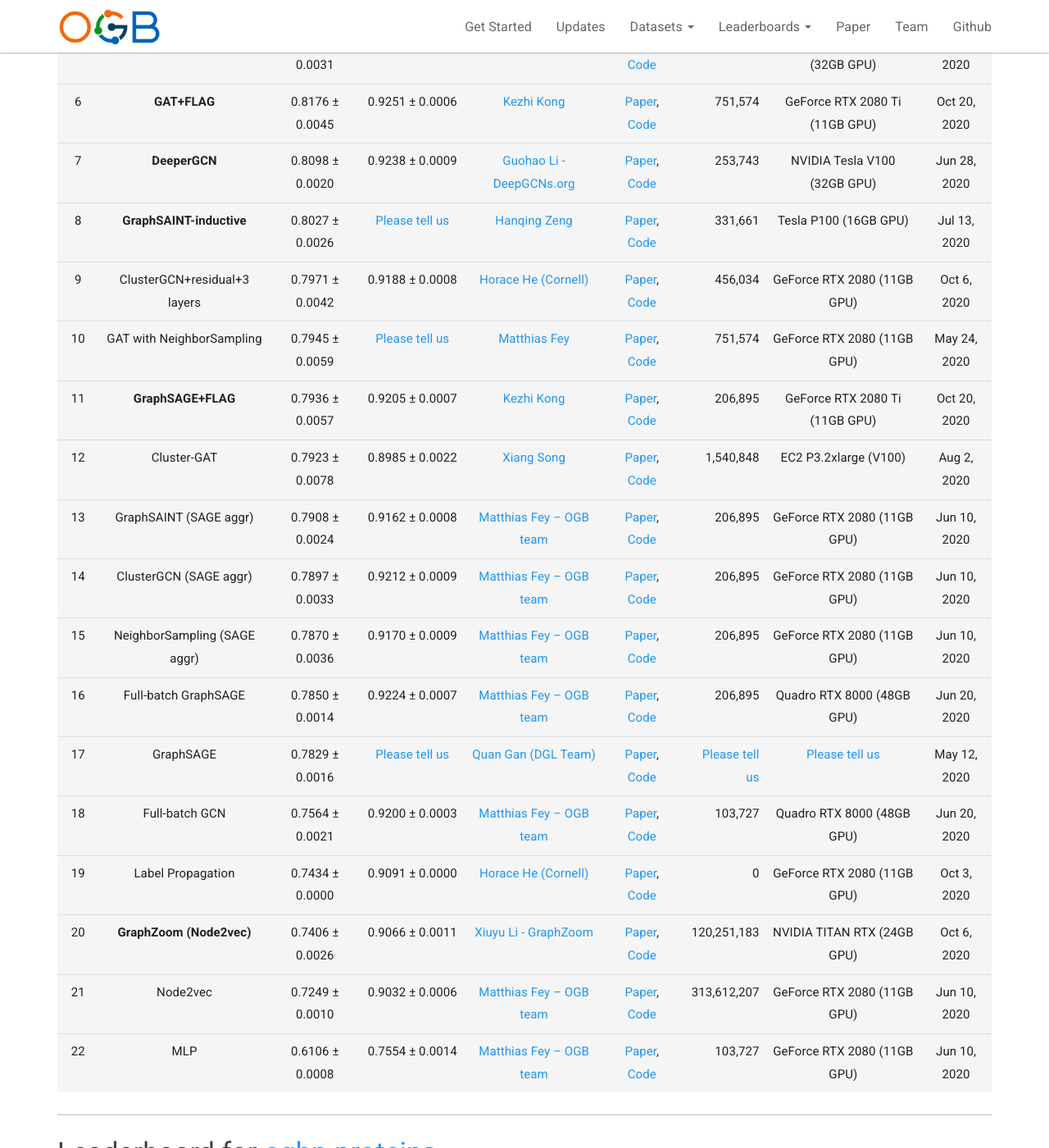
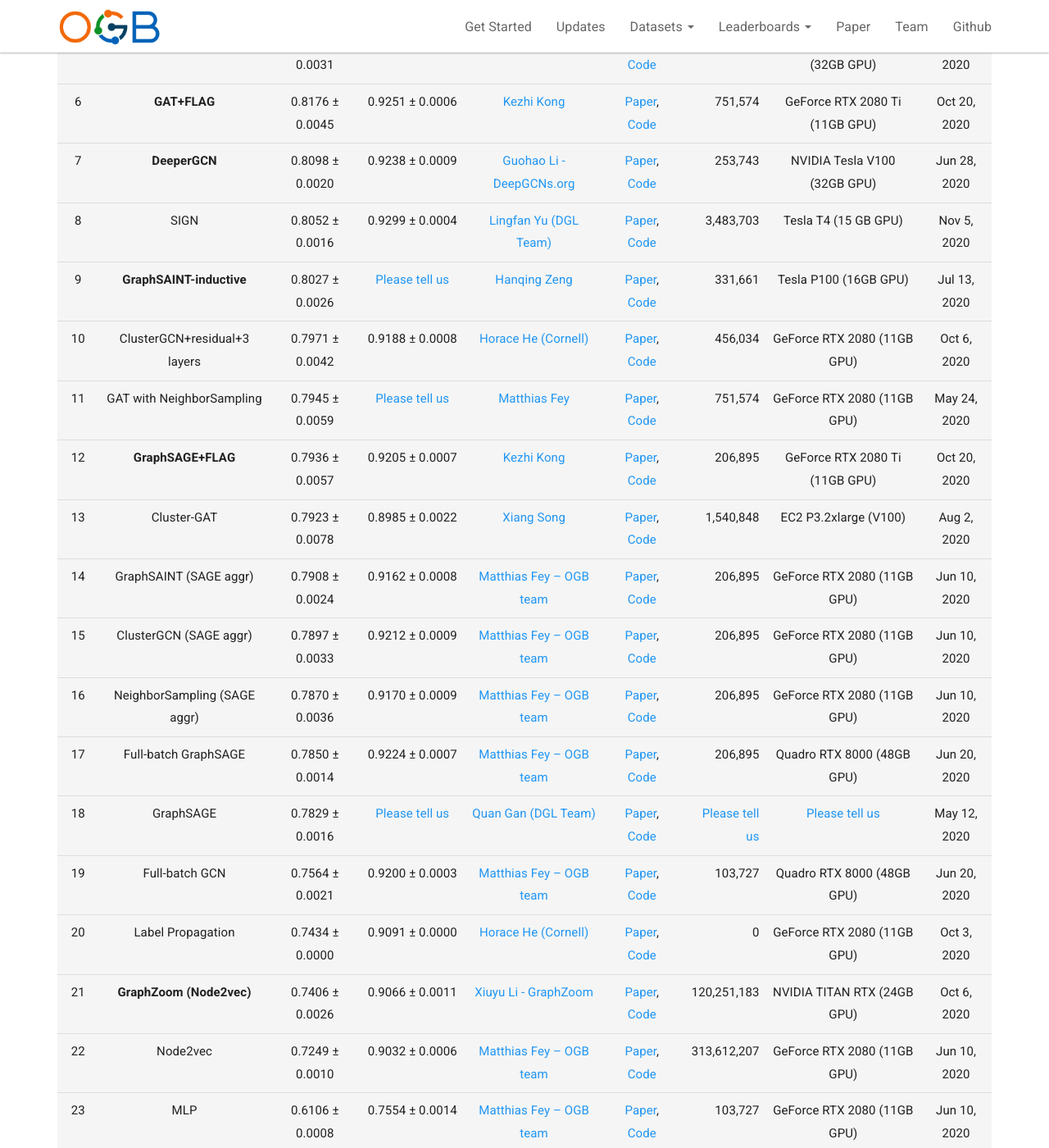
Before and after one commit to snap-stanford/ogb-web, a Jekyll site: the page built from _docs/leaderboard/leader_nodeprop.md, in a window 1280 px wide and 1400 px high, scrolled down 993 px. Shown: the whole window at 82% size. Built offline with Jekyll 4.4.1, drawn with Linux system fonts in a browser that asks for light colours.

Commit message:
updateleaderboard

```diff
--- a/_docs/leaderboard/leader_nodeprop.md
+++ b/_docs/leaderboard/leader_nodeprop.md
@@ -33,21 +33,22 @@ The **bold** method name indicates that the implementation is **official** (by t
 |  5  |  **DeeperGCN+FLAG**  | 0.8193 ± 0.0031   | 0.9221 ± 0.0037 |[Kezhi Kong](mailto:kong@cs.umd.edu) | [Paper](https://arxiv.org/abs/2010.09891), [Code](https://github.com/devnkong/FLAG) | 253,743 | NVIDIA Tesla V100 (32GB GPU) | Oct 20, 2020 |
 |  6  |  **GAT+FLAG**  | 0.8176 ± 0.0045   | 0.9251 ± 0.0006 |[Kezhi Kong](mailto:kong@cs.umd.edu) | [Paper](https://arxiv.org/abs/2010.09891), [Code](https://github.com/devnkong/FLAG) | 751,574 | GeForce RTX 2080 Ti (11GB GPU) | Oct 20, 2020 |
 |  7  |  **DeeperGCN**  | 0.8098 ± 0.0020   | 0.9238 ± 0.0009 |[Guohao Li - DeepGCNs.org](mailto:guohao.li@kaust.edu.sa) | [Paper](https://arxiv.org/abs/2006.07739), [Code](https://github.com/lightaime/deep_gcns_torch/tree/master/examples/ogb) | 253,743 | NVIDIA Tesla V100 (32GB GPU) | Jun 28, 2020 |
-|  8  |  **GraphSAINT-inductive**  | 0.8027 ± 0.0026   | [Please tell us](mailto:ogb@cs.stanford.edu) |[Hanqing Zeng](mailto:zengh@usc.edu) | [Paper](https://arxiv.org/abs/1907.04931), [Code](https://github.com/GraphSAINT/GraphSAINT/tree/master/graphsaint/open_graph_benchmark) | 331,661 | Tesla P100 (16GB GPU) | Jul 13, 2020 |
-|  9  |  ClusterGCN+residual+3 layers  | 0.7971 ± 0.0042   | 0.9188 ± 0.0008 | [Horace He (Cornell)](mailto:hh498@cornell.edu) | [Paper](https://arxiv.org/abs/1905.07953), [Code](https://github.com/Chillee/ogb_baselines) | 456,034 | GeForce RTX 2080 (11GB GPU) | Oct 6, 2020 |
-|  10  |  GAT with NeighborSampling  | 0.7945 ± 0.0059   | [Please tell us](mailto:ogb@cs.stanford.edu) | [Matthias Fey](mailto:matthias.fey@tu-dortmund.de) | [Paper](https://arxiv.org/abs/1710.10903), [Code](https://github.com/rusty1s/pytorch_geometric/blob/master/examples/ogbn_products_gat.py) | 751,574 | GeForce RTX 2080 (11GB GPU) | May 24, 2020 |
-|  11  |  **GraphSAGE+FLAG**  | 0.7936 ± 0.0057   | 0.9205 ± 0.0007 |[Kezhi Kong](mailto:kong@cs.umd.edu) | [Paper](https://arxiv.org/abs/2010.09891), [Code](https://github.com/devnkong/FLAG) | 206,895 | GeForce RTX 2080 Ti (11GB GPU) | Oct 20, 2020 |
-|  12  |  Cluster-GAT  | 0.7923 ± 0.0078   | 0.8985 ± 0.0022 | [Xiang Song](mailto:classicxsong@gmail.com) | [Paper](https://arxiv.org/abs/1905.07953), [Code](https://github.com/dmlc/dgl/tree/master/examples/pytorch/ogb/cluster-gat) | 1,540,848 | EC2 P3.2xlarge (V100) | Aug 2, 2020 |
-|  13  |  GraphSAINT (SAGE aggr)  | 0.7908 ± 0.0024   | 0.9162 ± 0.0008 | [Matthias Fey -- OGB team](mailto:matthias.fey@tu-dortmund.de) | [Paper](https://arxiv.org/abs/1907.04931), [Code](https://github.com/snap-stanford/ogb/tree/master/examples/nodeproppred/products) | 206,895 | GeForce RTX 2080 (11GB GPU) | Jun 10, 2020 |
-|  14  |  ClusterGCN (SAGE aggr)  | 0.7897 ± 0.0033   | 0.9212 ± 0.0009 | [Matthias Fey -- OGB team](mailto:matthias.fey@tu-dortmund.de) | [Paper](https://arxiv.org/abs/1905.07953), [Code](https://github.com/snap-stanford/ogb/tree/master/examples/nodeproppred/products) | 206,895 | GeForce RTX 2080 (11GB GPU) | Jun 10, 2020 |
-|  15  |  NeighborSampling (SAGE aggr)  | 0.7870 ± 0.0036   | 0.9170 ± 0.0009 | [Matthias Fey -- OGB team](mailto:matthias.fey@tu-dortmund.de) | [Paper](https://arxiv.org/abs/1706.02216), [Code](https://github.com/snap-stanford/ogb/tree/master/examples/nodeproppred/products) | 206,895 | GeForce RTX 2080 (11GB GPU) | Jun 10, 2020 |
-|  16  |  Full-batch GraphSAGE  | 0.7850 ± 0.0014   | 0.9224 ± 0.0007 | [Matthias Fey -- OGB team](mailto:matthias.fey@tu-dortmund.de) | [Paper](https://arxiv.org/abs/1706.02216), [Code](https://github.com/snap-stanford/ogb/tree/master/examples/nodeproppred/products) | 206,895 | Quadro RTX 8000 (48GB GPU) | Jun 20, 2020 |
-|  17  |  GraphSAGE  | 0.7829 ± 0.0016   | [Please tell us](mailto:ogb@cs.stanford.edu) | [Quan Gan (DGL Team)](mailto:quagan@amazon.com) | [Paper](https://arxiv.org/abs/1706.02216), [Code](https://github.com/dmlc/dgl/tree/master/examples/pytorch/ogb/ogbn-products/graphsage) | [Please tell us](mailto:ogb@cs.stanford.edu) | [Please tell us](mailto:ogb@cs.stanford.edu) | May 12, 2020 |
-|  18  |  Full-batch GCN  | 0.7564 ± 0.0021   | 0.9200 ± 0.0003 | [Matthias Fey -- OGB team](mailto:matthias.fey@tu-dortmund.de) | [Paper](https://arxiv.org/abs/1609.02907), [Code](https://github.com/snap-stanford/ogb/tree/master/examples/nodeproppred/products) | 103,727 | Quadro RTX 8000 (48GB GPU) | Jun 20, 2020 |
-|  19  |  Label Propagation  | 0.7434 ± 0.0000   | 0.9091 ± 0.0000 | [Horace He (Cornell)](mailto:hh498@cornell.edu) | [Paper](http://pages.cs.wisc.edu/~jerryzhu/pub/thesis.pdf), [Code](https://github.com/Chillee/CorrectAndSmoothOGB) | 0 | GeForce RTX 2080 (11GB GPU) | Oct 3, 2020 |
-|  20  |  **GraphZoom (Node2vec)**  | 0.7406 ± 0.0026   | 0.9066 ± 0.0011 |[Xiuyu Li - GraphZoom](mailto:xl289@cornell.edu) | [Paper](https://openreview.net/forum?id=r1lGO0EKDH), [Code](https://github.com/cornell-zhang/GraphZoom/tree/master/ogb/ogbn-products) | 120,251,183 | NVIDIA TITAN RTX (24GB GPU) | Oct 6, 2020 |
-|  21  |  Node2vec  | 0.7249 ± 0.0010   | 0.9032 ± 0.0006 | [Matthias Fey -- OGB team](mailto:matthias.fey@tu-dortmund.de) | [Paper](https://arxiv.org/abs/1607.00653), [Code](https://github.com/snap-stanford/ogb/tree/master/examples/nodeproppred/products) | 313,612,207 | GeForce RTX 2080 (11GB GPU) | Jun 10, 2020 |
-|  22  |  MLP  | 0.6106 ± 0.0008   | 0.7554 ± 0.0014 | [Matthias Fey -- OGB team](mailto:matthias.fey@tu-dortmund.de) | [Paper](https://arxiv.org/abs/2005.00687), [Code](https://github.com/snap-stanford/ogb/tree/master/examples/nodeproppred/products) | 103,727 | GeForce RTX 2080 (11GB GPU) | Jun 10, 2020 |
+|  8  |  SIGN  | 0.8052 ± 0.0016   | 0.9299 ± 0.0004 | [Lingfan Yu (DGL Team)](mailto:lingfan.yu@nyu.edu) | [Paper](https://arxiv.org/abs/2004.11198), [Code](https://github.com/dmlc/dgl/tree/master/examples/pytorch/ogb/sign) | 3,483,703 | Tesla T4 (15 GB GPU) | Nov 5, 2020 |
+|  9  |  **GraphSAINT-inductive**  | 0.8027 ± 0.0026   | [Please tell us](mailto:ogb@cs.stanford.edu) |[Hanqing Zeng](mailto:zengh@usc.edu) | [Paper](https://arxiv.org/abs/1907.04931), [Code](https://github.com/GraphSAINT/GraphSAINT/tree/master/graphsaint/open_graph_benchmark) | 331,661 | Tesla P100 (16GB GPU) | Jul 13, 2020 |
+|  10  |  ClusterGCN+residual+3 layers  | 0.7971 ± 0.0042   | 0.9188 ± 0.0008 | [Horace He (Cornell)](mailto:hh498@cornell.edu) | [Paper](https://arxiv.org/abs/1905.07953), [Code](https://github.com/Chillee/ogb_baselines) | 456,034 | GeForce RTX 2080 (11GB GPU) | Oct 6, 2020 |
+|  11  |  GAT with NeighborSampling  | 0.7945 ± 0.0059   | [Please tell us](mailto:ogb@cs.stanford.edu) | [Matthias Fey](mailto:matthias.fey@tu-dortmund.de) | [Paper](https://arxiv.org/abs/1710.10903), [Code](https://github.com/rusty1s/pytorch_geometric/blob/master/examples/ogbn_products_gat.py) | 751,574 | GeForce RTX 2080 (11GB GPU) | May 24, 2020 |
+|  12  |  **GraphSAGE+FLAG**  | 0.7936 ± 0.0057   | 0.9205 ± 0.0007 |[Kezhi Kong](mailto:kong@cs.umd.edu) | [Paper](https://arxiv.org/abs/2010.09891), [Code](https://github.com/devnkong/FLAG) | 206,895 | GeForce RTX 2080 Ti (11GB GPU) | Oct 20, 2020 |
+|  13  |  Cluster-GAT  | 0.7923 ± 0.0078   | 0.8985 ± 0.0022 | [Xiang Song](mailto:classicxsong@gmail.com) | [Paper](https://arxiv.org/abs/1905.07953), [Code](https://github.com/dmlc/dgl/tree/master/examples/pytorch/ogb/cluster-gat) | 1,540,848 | EC2 P3.2xlarge (V100) | Aug 2, 2020 |
+|  14  |  GraphSAINT (SAGE aggr)  | 0.7908 ± 0.0024   | 0.9162 ± 0.0008 | [Matthias Fey -- OGB team](mailto:matthias.fey@tu-dortmund.de) | [Paper](https://arxiv.org/abs/1907.04931), [Code](https://github.com/snap-stanford/ogb/tree/master/examples/nodeproppred/products) | 206,895 | GeForce RTX 2080 (11GB GPU) | Jun 10, 2020 |
+|  15  |  ClusterGCN (SAGE aggr)  | 0.7897 ± 0.0033   | 0.9212 ± 0.0009 | [Matthias Fey -- OGB team](mailto:matthias.fey@tu-dortmund.de) | [Paper](https://arxiv.org/abs/1905.07953), [Code](https://github.com/snap-stanford/ogb/tree/master/examples/nodeproppred/products) | 206,895 | GeForce RTX 2080 (11GB GPU) | Jun 10, 2020 |
+|  16  |  NeighborSampling (SAGE aggr)  | 0.7870 ± 0.0036   | 0.9170 ± 0.0009 | [Matthias Fey -- OGB team](mailto:matthias.fey@tu-dortmund.de) | [Paper](https://arxiv.org/abs/1706.02216), [Code](https://github.com/snap-stanford/ogb/tree/master/examples/nodeproppred/products) | 206,895 | GeForce RTX 2080 (11GB GPU) | Jun 10, 2020 |
+|  17  |  Full-batch GraphSAGE  | 0.7850 ± 0.0014   | 0.9224 ± 0.0007 | [Matthias Fey -- OGB team](mailto:matthias.fey@tu-dortmund.de) | [Paper](https://arxiv.org/abs/1706.02216), [Code](https://github.com/snap-stanford/ogb/tree/master/examples/nodeproppred/products) | 206,895 | Quadro RTX 8000 (48GB GPU) | Jun 20, 2020 |
+|  18  |  GraphSAGE  | 0.7829 ± 0.0016   | [Please tell us](mailto:ogb@cs.stanford.edu) | [Quan Gan (DGL Team)](mailto:quagan@amazon.com) | [Paper](https://arxiv.org/abs/1706.02216), [Code](https://github.com/dmlc/dgl/tree/master/examples/pytorch/ogb/ogbn-products/graphsage) | [Please tell us](mailto:ogb@cs.stanford.edu) | [Please tell us](mailto:ogb@cs.stanford.edu) | May 12, 2020 |
+|  19  |  Full-batch GCN  | 0.7564 ± 0.0021   | 0.9200 ± 0.0003 | [Matthias Fey -- OGB team](mailto:matthias.fey@tu-dortmund.de) | [Paper](https://arxiv.org/abs/1609.02907), [Code](https://github.com/snap-stanford/ogb/tree/master/examples/nodeproppred/products) | 103,727 | Quadro RTX 8000 (48GB GPU) | Jun 20, 2020 |
+|  20  |  Label Propagation  | 0.7434 ± 0.0000   | 0.9091 ± 0.0000 | [Horace He (Cornell)](mailto:hh498@cornell.edu) | [Paper](http://pages.cs.wisc.edu/~jerryzhu/pub/thesis.pdf), [Code](https://github.com/Chillee/CorrectAndSmoothOGB) | 0 | GeForce RTX 2080 (11GB GPU) | Oct 3, 2020 |
+|  21  |  **GraphZoom (Node2vec)**  | 0.7406 ± 0.0026   | 0.9066 ± 0.0011 |[Xiuyu Li - GraphZoom](mailto:xl289@cornell.edu) | [Paper](https://openreview.net/forum?id=r1lGO0EKDH), [Code](https://github.com/cornell-zhang/GraphZoom/tree/master/ogb/ogbn-products) | 120,251,183 | NVIDIA TITAN RTX (24GB GPU) | Oct 6, 2020 |
+|  22  |  Node2vec  | 0.7249 ± 0.0010   | 0.9032 ± 0.0006 | [Matthias Fey -- OGB team](mailto:matthias.fey@tu-dortmund.de) | [Paper](https://arxiv.org/abs/1607.00653), [Code](https://github.com/snap-stanford/ogb/tree/master/examples/nodeproppred/products) | 313,612,207 | GeForce RTX 2080 (11GB GPU) | Jun 10, 2020 |
+|  23  |  MLP  | 0.6106 ± 0.0008   | 0.7554 ± 0.0014 | [Matthias Fey -- OGB team](mailto:matthias.fey@tu-dortmund.de) | [Paper](https://arxiv.org/abs/2005.00687), [Code](https://github.com/snap-stanford/ogb/tree/master/examples/nodeproppred/products) | 103,727 | GeForce RTX 2080 (11GB GPU) | Jun 10, 2020 |
 
 
 <a name="ogbn-proteins"/>
```
